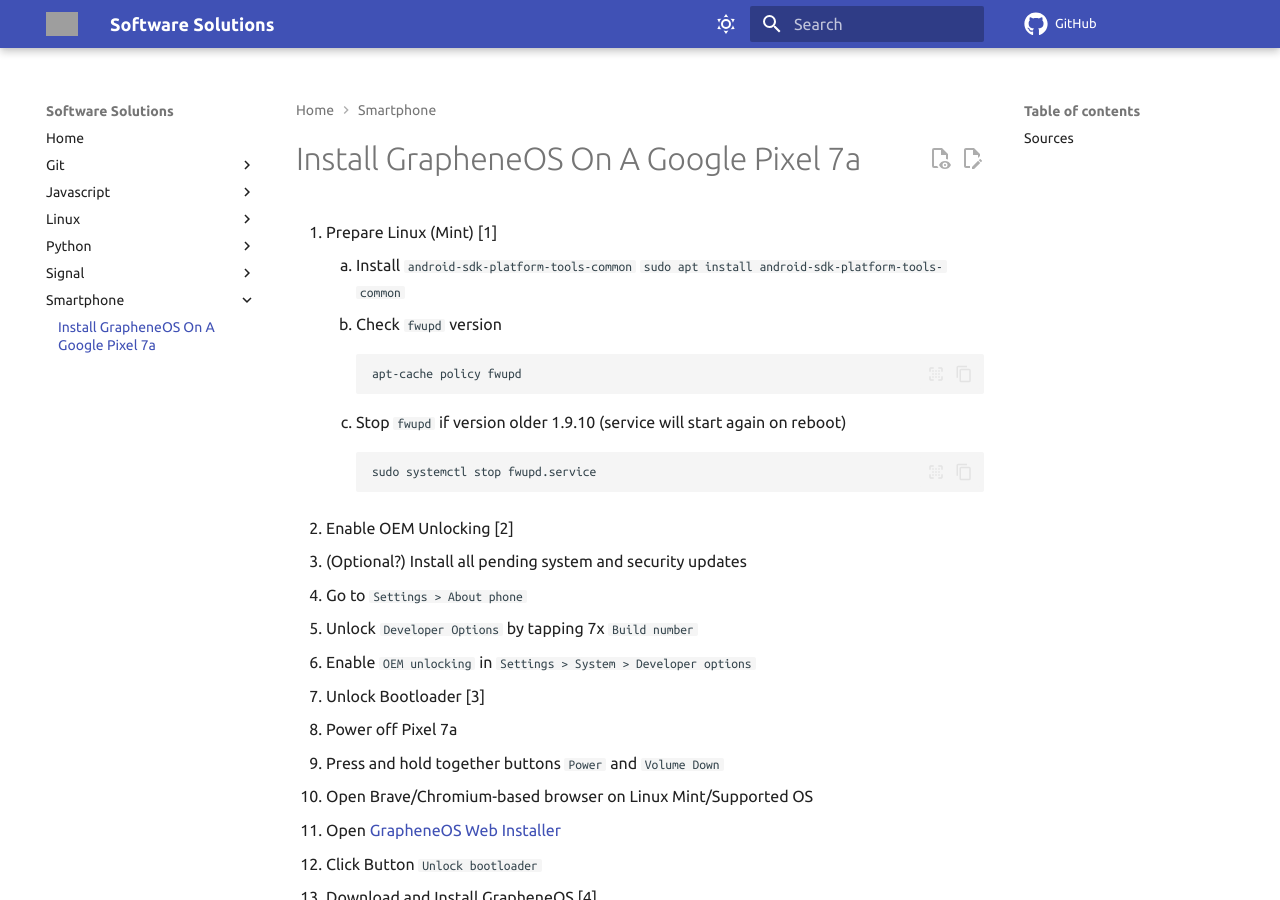
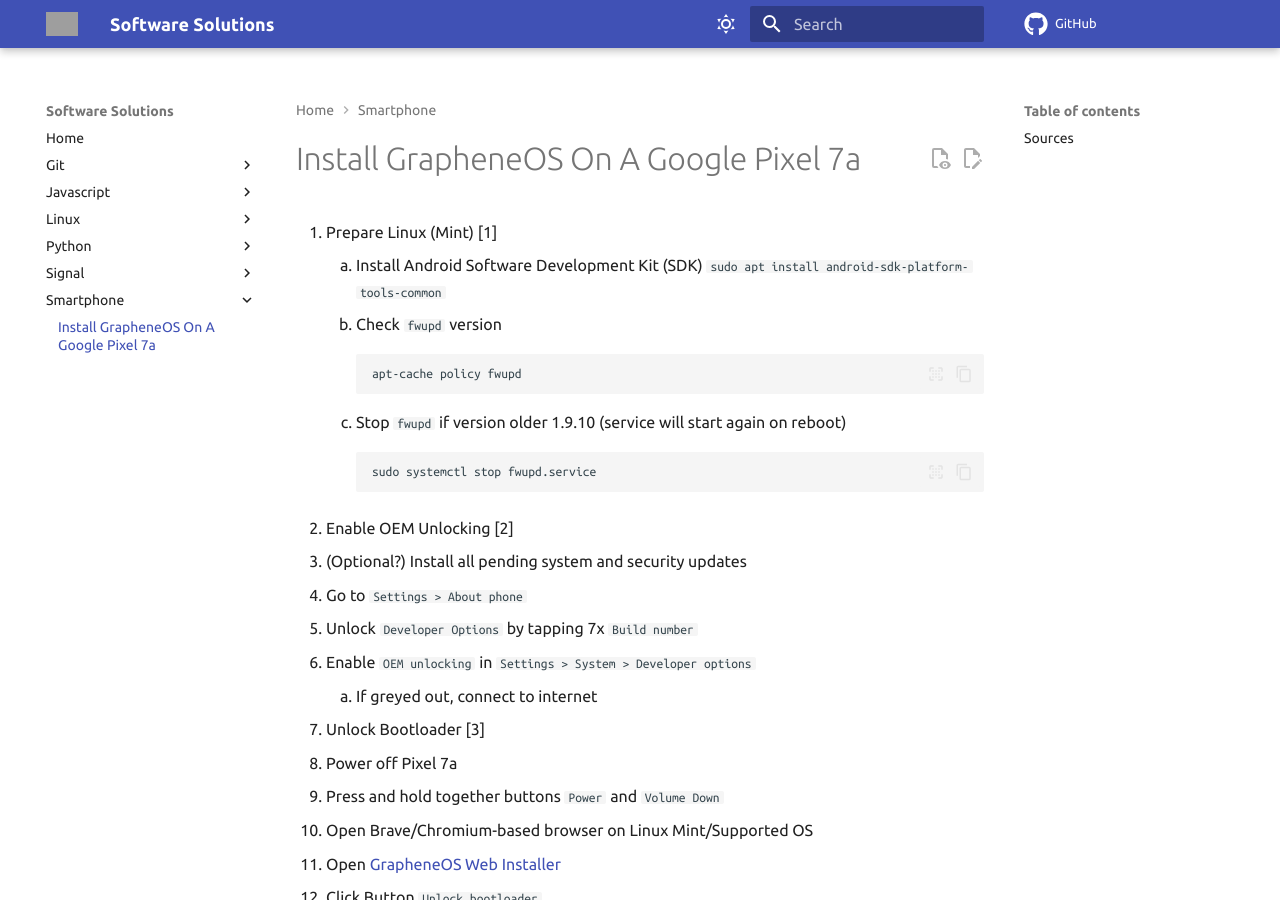
Before and after one commit to danieldreke/software-solutions, an MkDocs documentation site: the page built from docs/smartphone/install-grapheneos-on-google-pixel-7a.md, in a window 1280 px wide and 900 px high. Built offline with MkDocs 1.6.1 and Material for MkDocs 9.7.7, drawn with Linux system fonts in a browser that asks for light colours; comment, search, counter and statistics services are not loaded; grey boxes are pictures that could not be loaded.

Commit message:
Fix first point

````diff
--- a/docs/smartphone/install-grapheneos-on-google-pixel-7a.md
+++ b/docs/smartphone/install-grapheneos-on-google-pixel-7a.md
@@ -1,10 +1,10 @@
 # Install GrapheneOS on a Google Pixel 7a
 
 1. Prepare Linux (Mint) [1]
-    1. Install `android-sdk-platform-tools-common`
-	     ```
-        sudo apt install android-sdk-platform-tools-common
-        ```
+    1. Install Android Software Development Kit (SDK)
+	    ```
+       sudo apt install android-sdk-platform-tools-common
+       ```
     2. Check `fwupd` version
        ```
        apt-cache policy fwupd
@@ -18,6 +18,7 @@
    2. Go to `Settings > About phone`
    3. Unlock `Developer Options` by tapping 7x `Build number`
    4. Enable `OEM unlocking` in `Settings > System > Developer options`
+      1. If greyed out, connect to internet
 3. Unlock Bootloader [3]
    1. Power off Pixel 7a
    2. Press and hold together buttons `Power` and `Volume Down`
````
